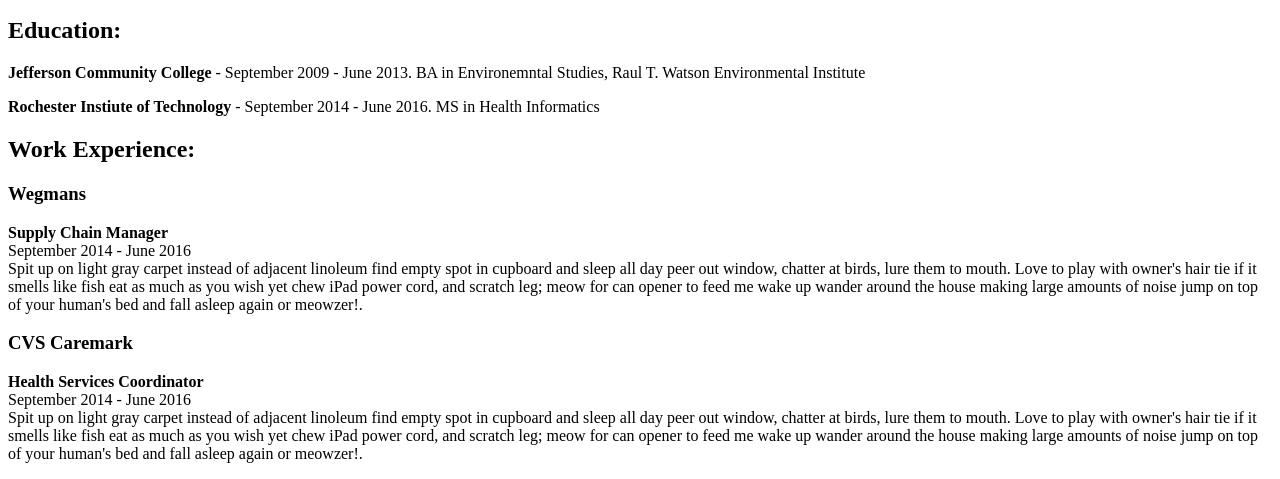
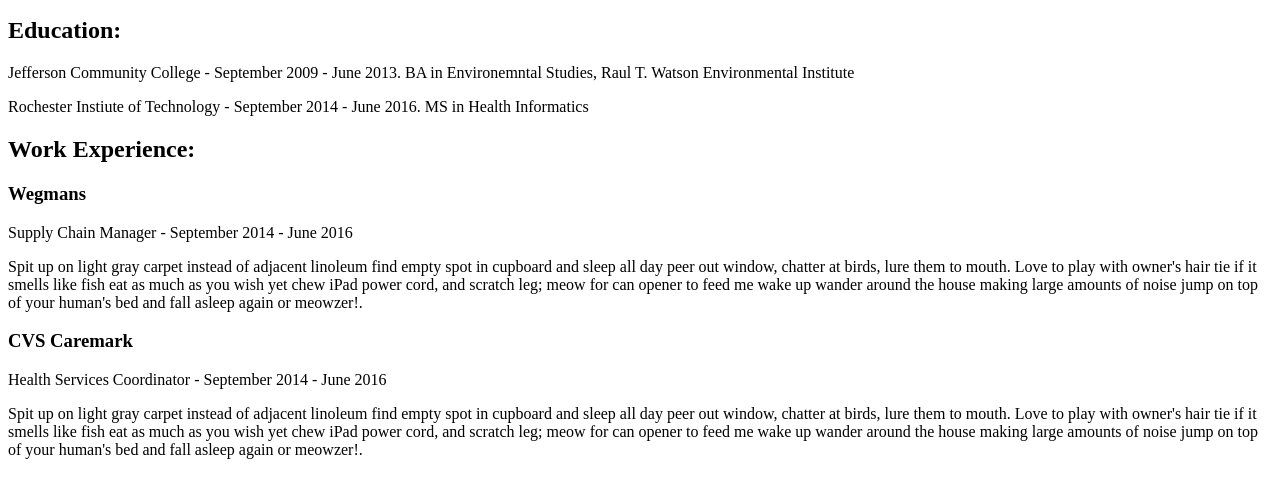
Before and after one commit to brivay/thinkful_resume_challenge, a plain HTML site: page index.html in a window 1280 px wide. Shown: the part 442-921 px from the top of the page. Drawn offline with Linux system fonts and the light colour scheme.

Commit message:
made updates based on 10/17 mentor call

```diff
--- a/index.html
+++ b/index.html
@@ -19,16 +19,18 @@
 
 		<section>
 			<h2>Education:</h2>
-			<p><b>Jefferson Community College</b> - September 2009 - June 2013. BA in Environemntal Studies, Raul T. Watson Environmental Institute</p>
-			<p><b>Rochester Instiute of Technology</b> - September 2014 - June 2016. MS in Health Informatics</p>
+			<p>Jefferson Community College - September 2009 - June 2013. BA in Environemntal Studies, Raul T. Watson Environmental Institute</p>
+			<p>Rochester Instiute of Technology - September 2014 - June 2016. MS in Health Informatics</p>
 		</section>
 
 		<section>
 			<h2>Work Experience:</h2>
 			<h3>Wegmans</h3>
-			<p><b>Supply Chain Manager</b><br>September 2014 - June 2016<br>Spit up on light gray carpet instead of adjacent linoleum find empty spot in cupboard and sleep all day peer out window, chatter at birds, lure them to mouth. Love to play with owner's hair tie if it smells like fish eat as much as you wish yet chew iPad power cord, and scratch leg; meow for can opener to feed me wake up wander around the house making large amounts of noise jump on top of your human's bed and fall asleep again or meowzer!.</p>
-			<h3>CVS Caremark</h3></h3>
-			<p><b>Health Services Coordinator</b><br>September 2014 - June 2016<br>Spit up on light gray carpet instead of adjacent linoleum find empty spot in cupboard and sleep all day peer out window, chatter at birds, lure them to mouth. Love to play with owner's hair tie if it smells like fish eat as much as you wish yet chew iPad power cord, and scratch leg; meow for can opener to feed me wake up wander around the house making large amounts of noise jump on top of your human's bed and fall asleep again or meowzer!.</p>
+			<p>Supply Chain Manager - September 2014 - June 2016</p>
+			<p>Spit up on light gray carpet instead of adjacent linoleum find empty spot in cupboard and sleep all day peer out window, chatter at birds, lure them to mouth. Love to play with owner's hair tie if it smells like fish eat as much as you wish yet chew iPad power cord, and scratch leg; meow for can opener to feed me wake up wander around the house making large amounts of noise jump on top of your human's bed and fall asleep again or meowzer!.</p>
+			<h3>CVS Caremark</h3>
+			<p>Health Services Coordinator - September 2014 - June 2016</p>
+			<p>Spit up on light gray carpet instead of adjacent linoleum find empty spot in cupboard and sleep all day peer out window, chatter at birds, lure them to mouth. Love to play with owner's hair tie if it smells like fish eat as much as you wish yet chew iPad power cord, and scratch leg; meow for can opener to feed me wake up wander around the house making large amounts of noise jump on top of your human's bed and fall asleep again or meowzer!.</p>
 		</section>
 	</main>
 </body>
```
